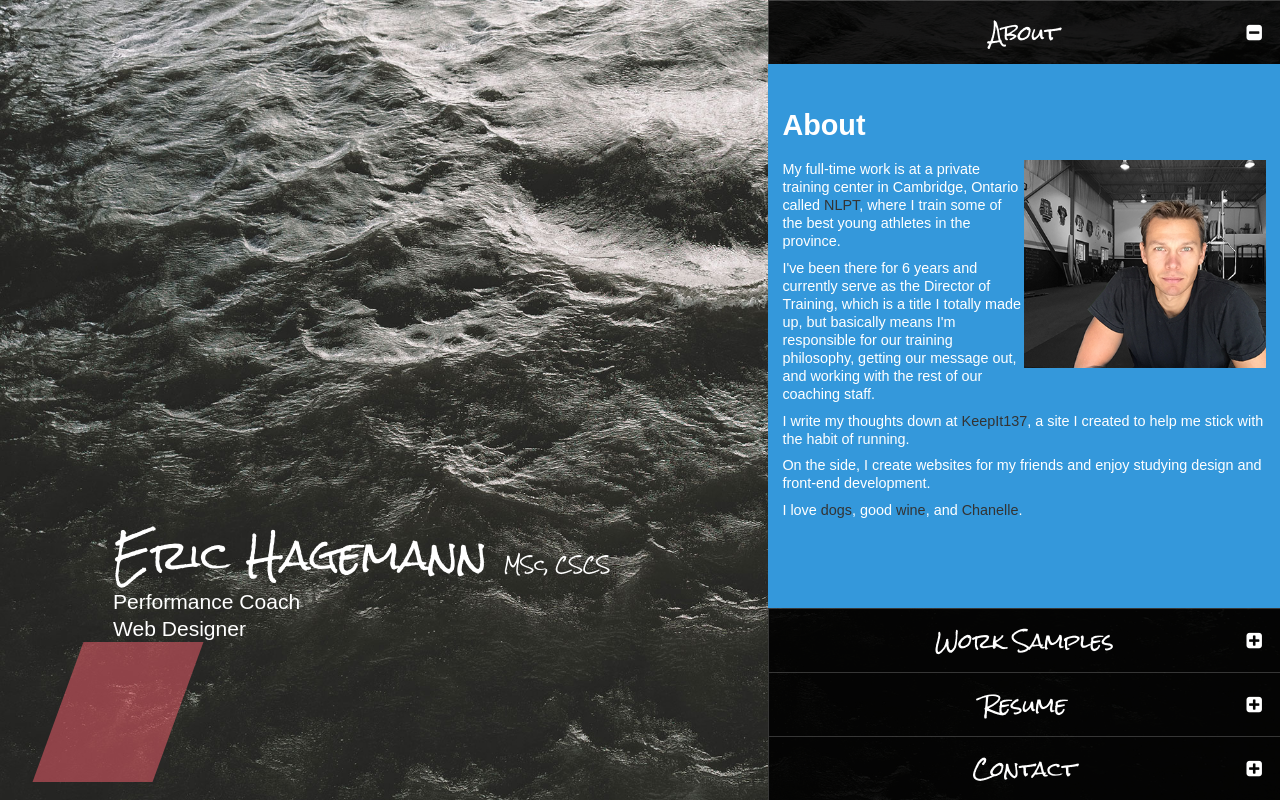
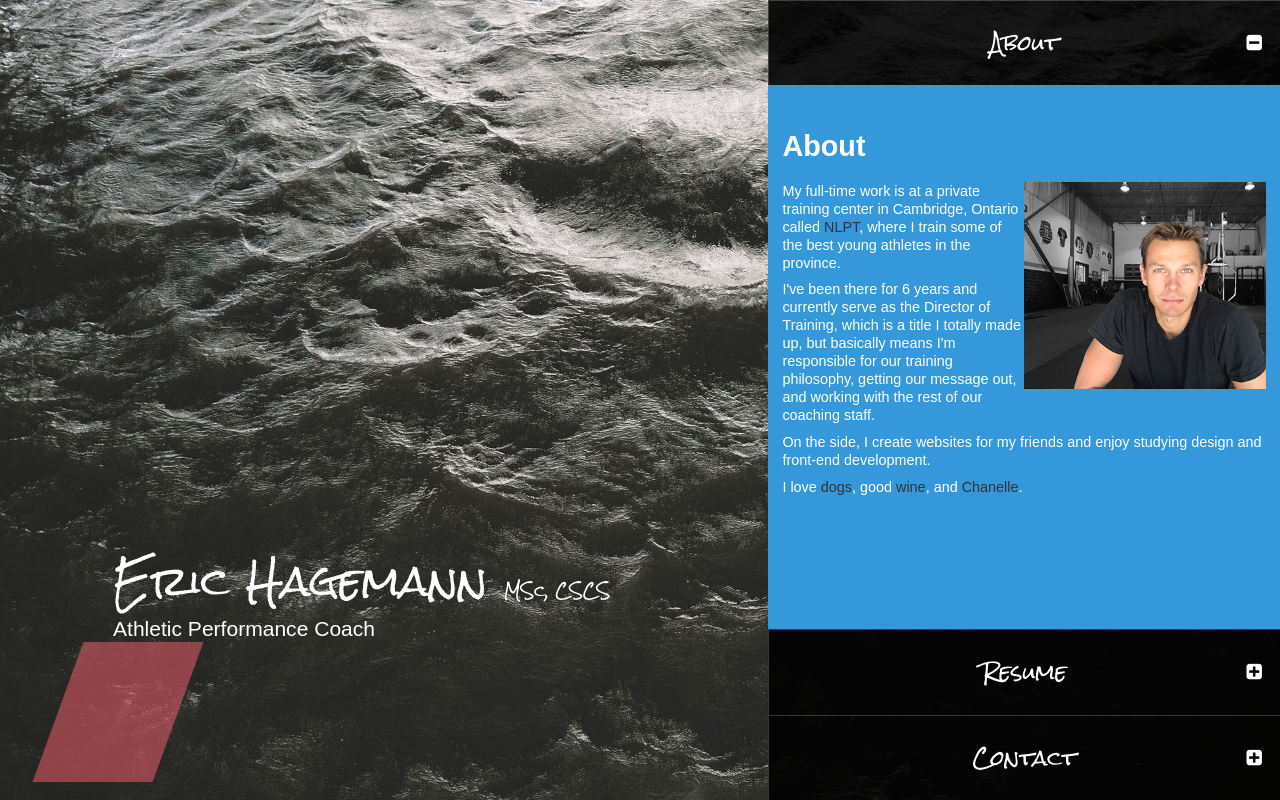
Before and after one commit to hagsey/eh, a website: page index.html in a window 1280 px wide. Both pictures are taken after a click on the item "About". Drawn offline with Linux system fonts and the light colour scheme.

Commit message:
removed dev notation

```diff
--- a/index.html
+++ b/index.html
@@ -15,16 +15,15 @@
       <div class="main-info">
         <div class="text">
           <h1 class="site-title title">Eric Hagemann <span> MSc, CSCS</span></h3>
-
-          <h3>Performance Coach</h3>
-          <h3>Web Designer</h3>
+          <h3>Athletic Performance Coach</h3>
+          <!-- <h3>Web Designer</h3> -->
         </div>
         <div class="shape"></div>
       </div>
     </main>
     <nav class="right">
       <ul class="nav-container">
-        <li class="menu-header black-glass row-4" data-menu="1">
+        <li class="menu-header black-glass row-3" data-menu="1">
           <i class="fa fa-plus-square"></i>
           <h4 class="title">About</h4>
         </li>
@@ -33,14 +32,14 @@
           <img src="images/eric.png">
           <p>My full-time work is at a private training center in Cambridge, Ontario called <a href="www.mynlpt.com">NLPT</a>, where I train some of the best young athletes in the province.</p>
           <p>I've been there for 6 years and currently serve as the Director of Training, which is a title I totally made up, but basically means I'm responsible for our training philosophy, getting our message out, and working with the rest of our coaching staff.</p>
-          <p>I write my thoughts down at <a href="www.keepit137.com">KeepIt137</a>, a site I created to help me stick with the habit of running.</p>
+          <!-- <p>I write my thoughts down at <a href="www.keepit137.com">KeepIt137</a>, a site I created to help me stick with the habit of running.</p> -->
 
           <p>On the side, I create websites for my friends and enjoy studying design and front-end development.</p>
 
           <p>I love <a href="https://www.instagram.com/p/63b0kUmtUJ/?taken-by=erichagemann" target="_blank">dogs</a>, good <a href="https://www.instagram.com/p/uCqCtgmtYy/?taken-by=erichagemann" target="_blank">wine</a>, and <a href="https://www.instagram.com/p/BK3Vu_1jk1-/?taken-by=erichagemann">Chanelle</a>.</p>
         </article>
 
-        <li class="menu-header black-glass row-4" data-menu="2">
+<!--         <li class="menu-header black-glass row-3" data-menu="2">
           <i class="fa fa-plus-square"></i>
           <h4 class="title">Work Samples</h4>
         </li>
@@ -51,9 +50,9 @@
           <a class="work-anchor" href="www.keepit137.com">www.keepit137.com</a>
           <!-- <h2>Writing samples</h2> -->
           <!-- <p>Working on it...</p> -->
-        </article>
-
-        <li class="menu-header black-glass row-4" data-menu="3">
+        <!-- </article> -->
+ <!-- -->
+        <li class="menu-header black-glass row-3" data-menu="3">
           <i class="fa fa-plus-square"></i>
           <h4 class="title">Resume</h4>
         </li>
@@ -143,7 +142,7 @@
         </article>
 
 
-        <li class="menu-header black-glass row-4" data-menu="4">
+        <li class="menu-header black-glass row-3" data-menu="4">
           <i class="fa fa-plus-square"></i>
           <h4 class="title">Contact</h4>
         </li>
--- a/js/main.js
+++ b/js/main.js
@@ -6,12 +6,12 @@ $(function() {
   var adjustMenuHeight = function(command) {
     if (command === "shrink") {
       $all_menus.css({
-        "height": "8%",
+        "height": "10.66%",
         "background-color": "rgba(0, 0, 0, 0.9)"
        });
     } else if (command === "expand") {
       $all_menus.css({
-        "height": "25%",
+        "height": "33.33%",
         "background-color": "rgba(0, 0, 0, 0.5)"
       });
     }
```
